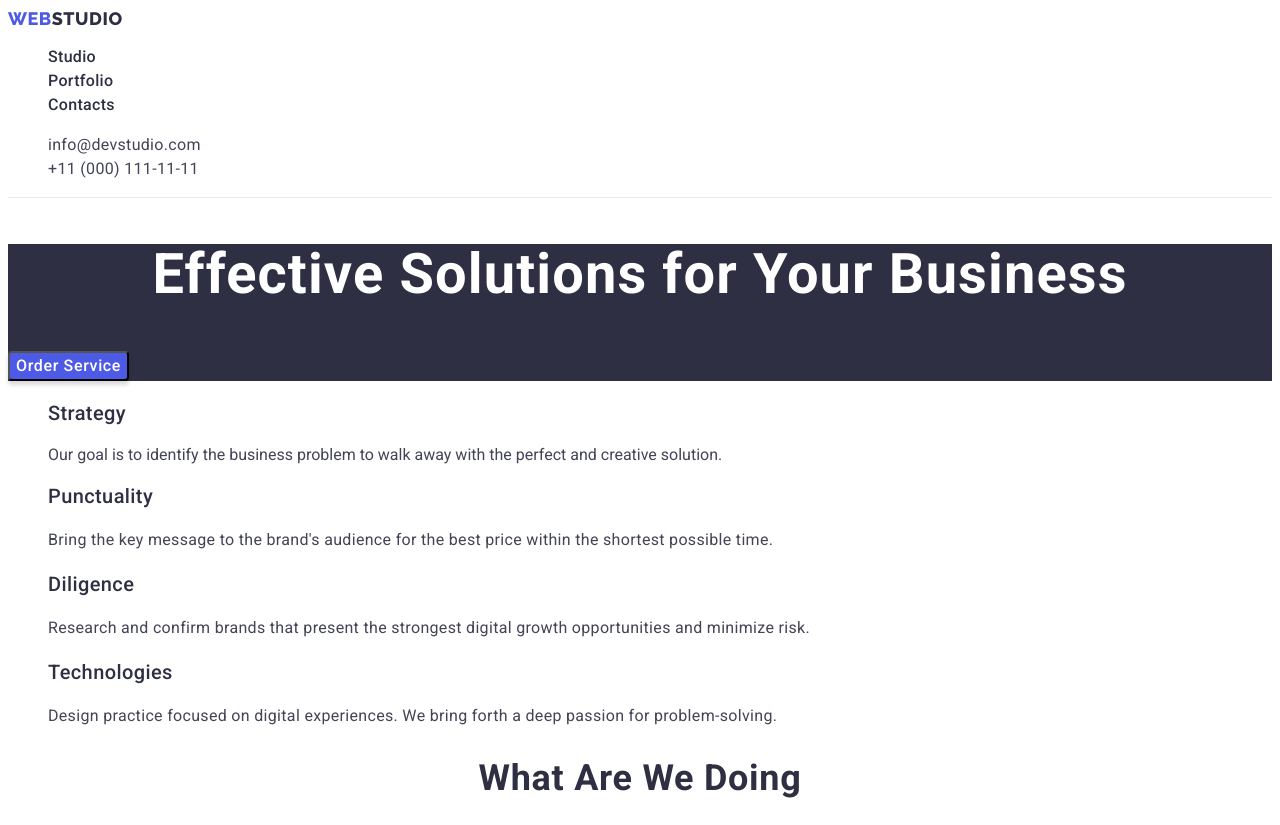
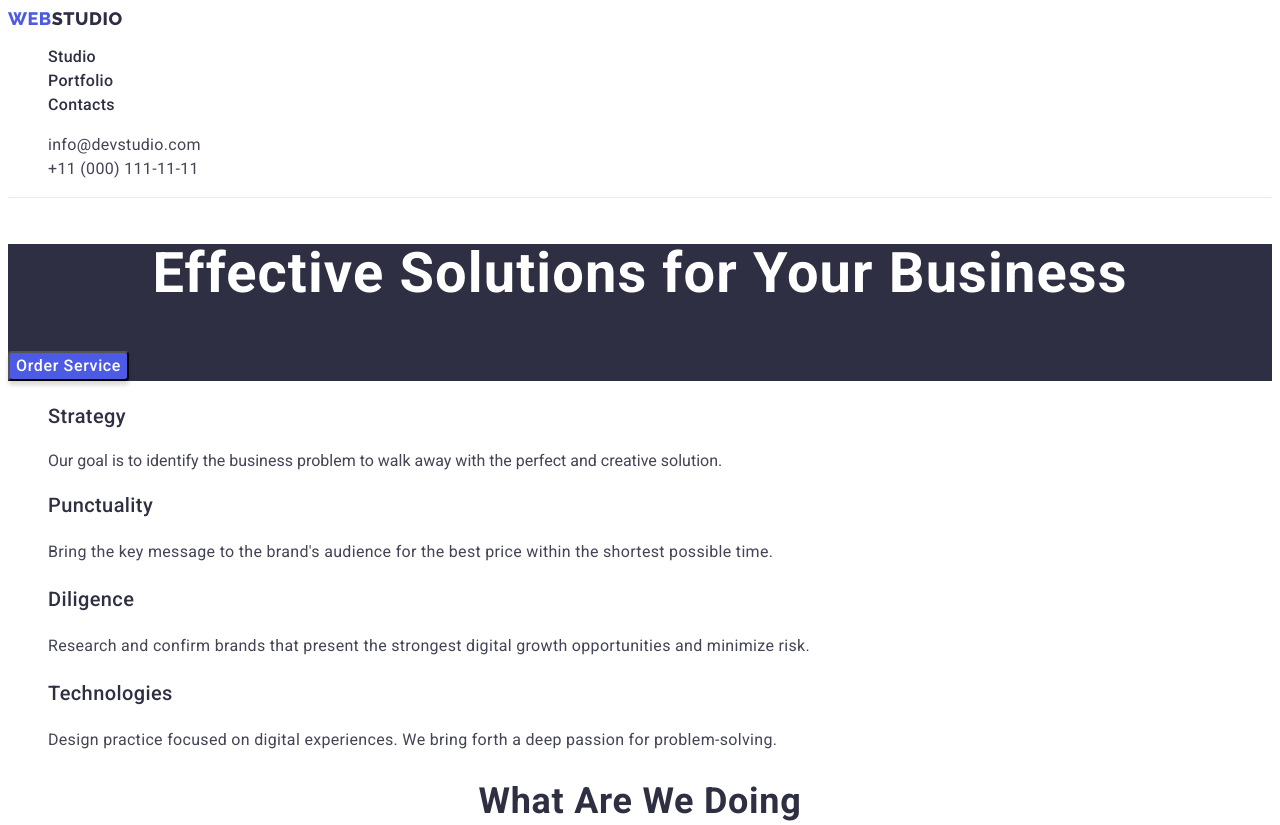
Before and after one commit to JuliaDzimina/goit-markup-hw-02, a plain HTML site: page index.html in a window 1280 px wide. Shown: the top 825 px of the page. Drawn offline with Linux system fonts and the light colour scheme.

Commit message:
line-height

```diff
--- a/css/styles.css
+++ b/css/styles.css
@@ -91,7 +91,7 @@ header {
 .main-title{
     font-weight: 700;
     font-size: 56px;
-    line-height: 60px;
+    line-height: 1.07;
     text-align: center;
     letter-spacing: 0.02em;
     color: #FFFFFF;
@@ -119,7 +119,7 @@ header {
 .third-title{
     font-weight: 500;
     font-size: 20px;
-    line-height: 24px;
+    line-height: 1.5 ;
     letter-spacing: 0.02em;
     color: #2E2F42;
 }
@@ -134,7 +134,7 @@ header {
 .second-title{
     font-weight: 700;
     font-size: 36px;
-    line-height: 40px;
+    line-height: 1.11;
     text-align: center;
     letter-spacing: 0.02em;
     text-transform: capitalize;
```
